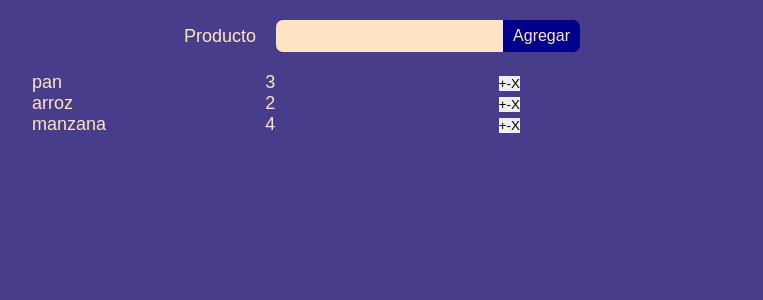
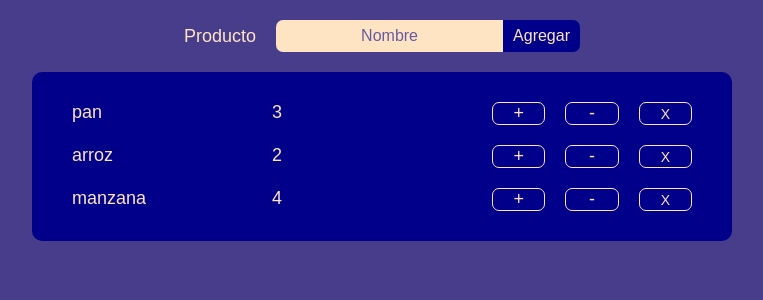
Before and after one commit to angeldavidhurtado/learn-react, a React (Vite) app in the folder class-8/: page / in a window 1280 px wide. Shown: the top 300 px of the page, without its empty margins (258-1021 px from the left). Built offline with nearby package versions, Linux system fonts and the light colour scheme.

Commit message:
Finalizando estilos clase 8

```diff
--- a/class-8/src/App.css
+++ b/class-8/src/App.css
@@ -39,6 +39,9 @@
 /* -- -- list-products -- -- */
 
 .products .list-products {
+	background: darkblue;
+	padding: 20px;
+	border-radius: 10px;
 	display: grid;
 	grid-template-columns: 1fr 1fr 1fr;
 }
@@ -47,4 +50,39 @@
 	grid-column: span 3;
 	display: grid;
 	grid-template-columns: subgrid;
+	padding: 10px 20px;
+	border-radius: 10px;
 }
+
+.products .product:hover {
+	background: darkslateblue;
+}
+
+
+
+
+/* -- -- actions -- -- */
+
+.products .list-products .actions {
+	display: grid;
+	grid-template-columns: 1fr 1fr 1fr;
+	gap: 20px;
+}
+
+.products .list-products .actions button {
+	background: none;
+	color: bisque;
+	font-size: 18px;
+	border-radius: 7px;
+	border: 1px solid bisque;
+	transition: all .3s ease;
+	cursor: pointer;
+}
+.products .list-products .actions button:hover {
+	background: bisque;
+	color: darkblue;
+}
+
+.products .list-products .actions button:nth-child(3) {
+	font-size: 14px;
+}
--- a/class-8/src/App.jsx
+++ b/class-8/src/App.jsx
@@ -12,11 +12,10 @@ const reducer = (state, action) => {
   switch (action.type) {
     case types.addItem:
       newState = [...state]
-      const input = action.payload.current
+      const itemName = action.payload.itemName
       const nextId = state.length ? state.at(-1).id+1 : 0
-      const newItem = {id:nextId, name:input.value, quantity:1}
+      const newItem = {id:nextId, name:itemName, quantity:1}
       newState.push(newItem)
-      input.value = ''; input.focus()
       return newState
     case types.deleteItem:
       const idItemToDelete = action.payload.productId
@@ -56,8 +55,17 @@ function App() {
     <div className="products">
       <div className="add-produc">
         <label htmlFor="input-product">Producto</label>
-        <input type="text" ref={refInput} id="input-product" />
-        <button onClick={()=>dispatch({type:types.addItem, payload:refInput})}>Agregar</button>
+        <input type="text" ref={refInput} id="input-product" autoFocus placeholder="Nombre" />
+        <button
+          onClick={() => {
+            const input = refInput.current
+            dispatch({type:types.addItem, payload:{itemName:input.value}})
+            input.value = ''
+            input.focus()
+          }}
+        >
+          Agregar
+        </button>
       </div>
       <div className="list-products">
         {listState.map(item =>
```
